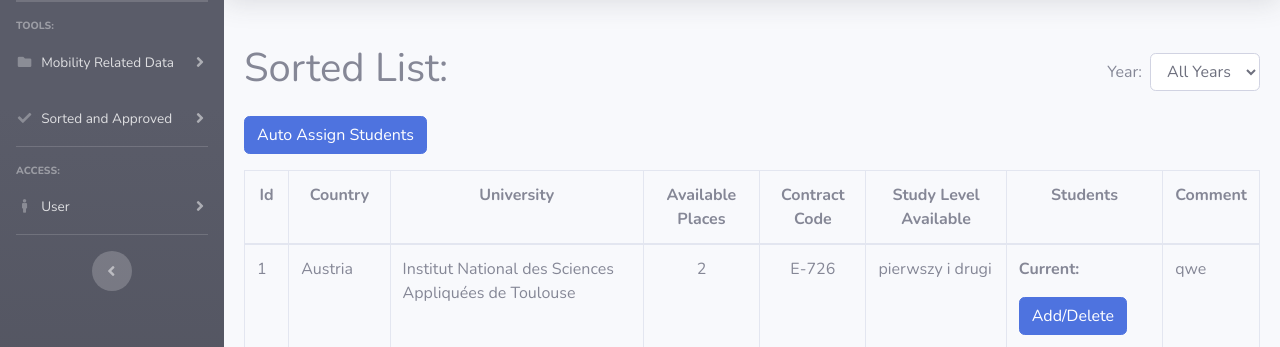
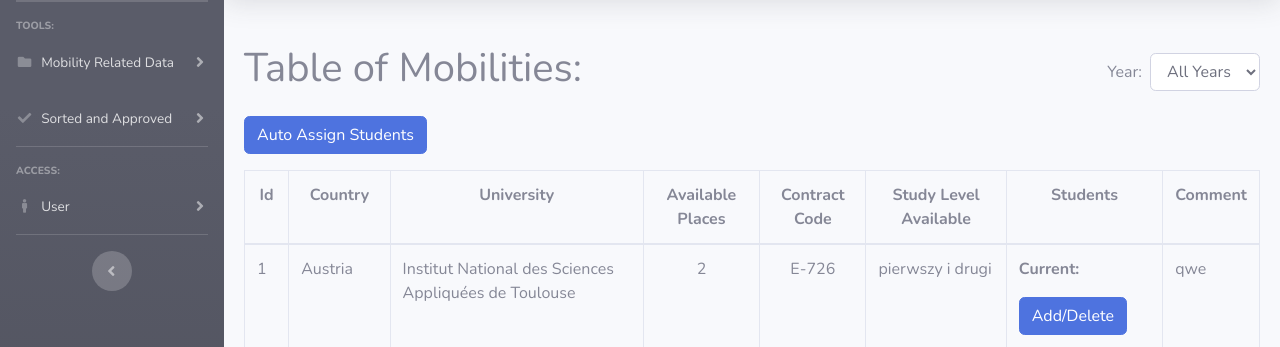
Before and after one commit to abyLull/thesisAppDemo, a Django app: page /sorted in a window 1280 px wide. Shown: the part 70-417 px from the top of the page. Run offline with Django 5.2, Linux system fonts and the light colour scheme; a user stored in the database is signed in; data comes from the database, SQL or seed files in the repository; parts of the project's set-up code (start-up, migrations or seed data) failed here and were passed over; some libraries are stand-ins or nearby versions.

Commit message:
first commit

```diff
--- a/backend/api/templates/main/base.html
+++ b/backend/api/templates/main/base.html
@@ -76,7 +76,7 @@
         </a>
         <div id="collapseSortedApproved" class="collapse" aria-labelledby="headingSortedApproved" data-parent="#accordionSidebar">
           <div class="bg-white py-2 collapse-inner rounded">
-            <a class="collapse-item" href="/sorted">Sorted List</a>
+            <a class="collapse-item" href="/sorted">Assign to mobility</a>
             <a class="collapse-item" href="/approved">Approved Students</a>
           </div>
         </div>
--- a/backend/api/templates/mobility/sorted.html
+++ b/backend/api/templates/mobility/sorted.html
@@ -1,6 +1,6 @@
 {% extends 'main/base.html' %}
 {% load custom_filters %}
-{% block title %}Sorted List{% endblock %}
+{% block title %}Assign Student to Mobility{% endblock %}
 {% load crispy_forms_tags %}
 <link href="https://maxcdn.bootstrapcdn.com/bootstrap/4.5.2/css/bootstrap.min.css" rel="stylesheet">
 <script src="https://ajax.googleapis.com/ajax/libs/jquery/3.5.1/jquery.min.js"></script>
@@ -10,7 +10,7 @@
 
 {% block content %}
 <div class="d-flex justify-content-between align-items-center mb-3">
-    <h1>Sorted List:</h1>
+    <h1>Table of Mobilities:</h1>
     <form method="get" class="form-inline">
         <label for="year" class="mr-2">Year:</label>
         <select name="year" id="year" class="form-control" onchange="this.form.submit()">
```
